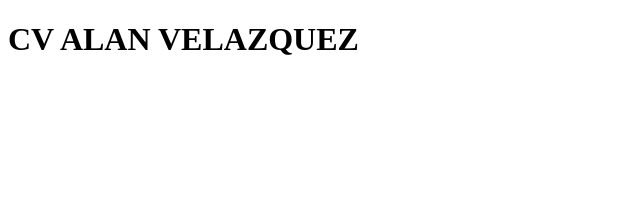
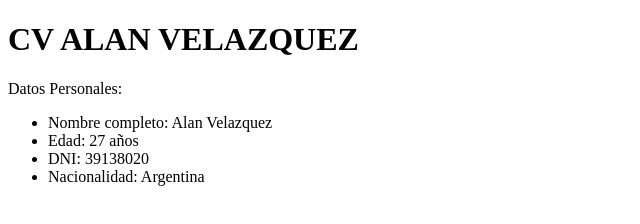
Before and after one commit to alanVelazquez14/clase-4-cv-alan, a plain HTML site: page index.html in a window 1280 px wide. Shown: the whole page, without its empty margins (0-640 px from the left). Drawn offline with Linux system fonts and the light colour scheme.

Commit message:
Agregué datos personales

```diff
--- a/index.html
+++ b/index.html
@@ -7,6 +7,13 @@
 </head>
 <body>
     <h1>CV ALAN VELAZQUEZ</h1>
-
+    <nav>Datos Personales:
+        <ul>
+            <li>Nombre completo: Alan Velazquez</li>
+            <li>Edad: 27 años</li>
+            <li>DNI: 39138020</li>
+            <li>Nacionalidad: Argentina</li>
+        </ul>
+    </nav>
 </body>
 </html>
```
